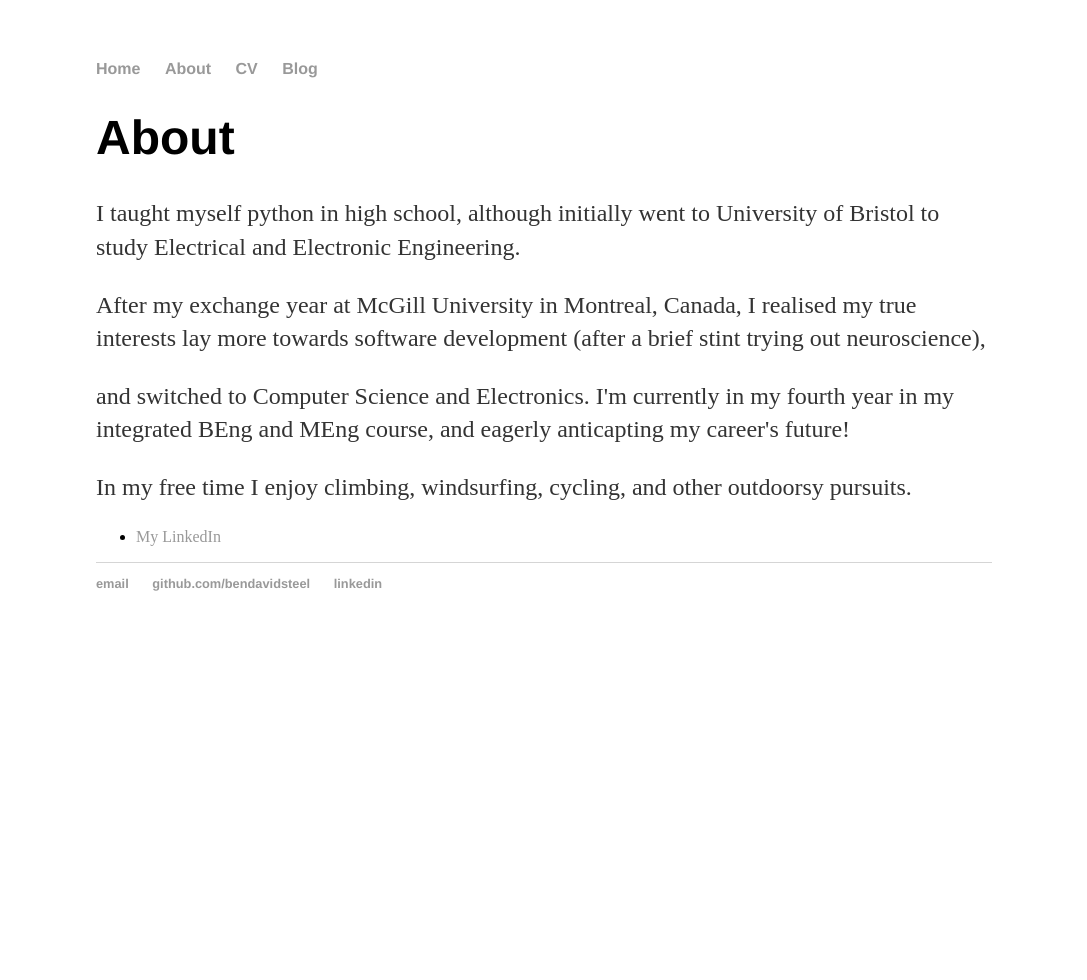
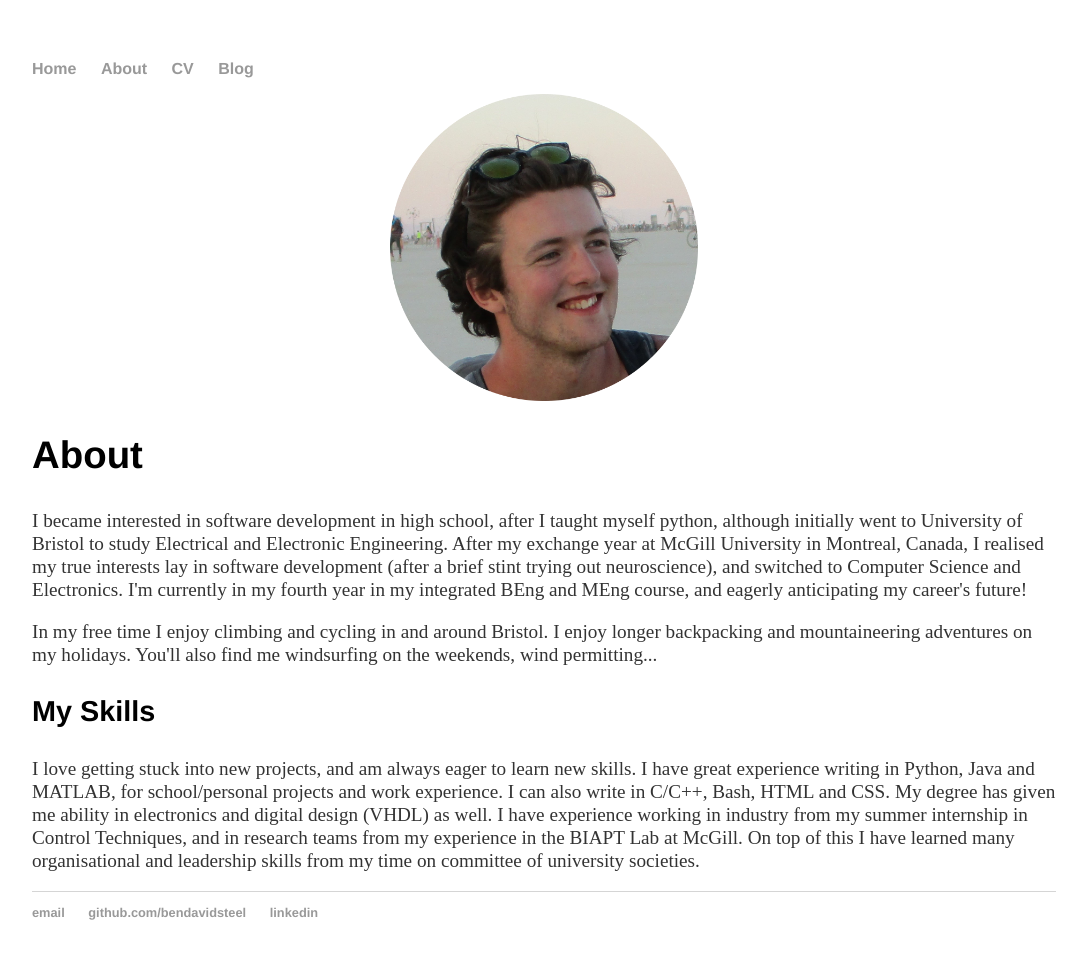
Before and after one commit to bendavidsteel/bendavidsteel.github.io, a Jekyll site: the page built from about/index.html, in a window 1280 px wide. Shown: the whole page, without its empty margins (96-1183 px from the left). Built offline with Jekyll 4.4.1, drawn with Linux system fonts in a browser that asks for light colours; before the commit the page ends 900 px from its top, so only the background shows below that.

Commit message:
Fleshed out home and about page

```diff
--- a/_layouts/default.html
+++ b/_layouts/default.html
@@ -18,7 +18,8 @@
 			</nav>
 			<div class="container">
 
-			{{ content }}
+
+				{{ content }}
 
 			</div><!-- /.container -->
 			<footer>
--- a/about/index.html
+++ b/about/index.html
@@ -1,15 +1,26 @@
 ---
 layout: default
-title: Ben Steel
+title: Ben Steel About Me
 ---
 <div class="about">
-			<h1>About</h1>
-			<p>I taught myself python in high school, although initially went to University of Bristol to study Electrical and Electronic Engineering.</p>
-      <p>After my exchange year at McGill University in Montreal, Canada, I realised my true interests lay more towards software development (after a brief stint trying out neuroscience),</p>
-      <p>and switched to Computer Science and Electronics. I'm currently in my fourth year in my integrated BEng and MEng course, and eagerly anticapting my career's future!</p>
-      <p>In my free time I enjoy climbing, windsurfing, cycling, and other outdoorsy pursuits.</p>
 
-			<ul class="contacts">
-				<li><a href="https://www.linkedin.com/in/ben-steel-9270b5126/">My LinkedIn</a></li>
-				</ul>
+	<img id="face-image" src="./face.png" alt="Me at the Burning Man Festival, NV, US" style="width:30%;">
+	<h2>About</h2>
+	<p>I became interested in software development in high school, after I taught myself python, although initially went to University of Bristol to study Electrical and Electronic Engineering.
+     After my exchange year at McGill University in Montreal, Canada, I realised my true interests lay in software development (after a brief stint trying out neuroscience),
+     and switched to Computer Science and Electronics. I'm currently in my fourth year in my integrated BEng and MEng course, and eagerly anticipating my career's future!
+	 </p>
+	<p>In my free time I enjoy climbing and cycling in and around Bristol. I enjoy longer backpacking and mountaineering adventures on my holidays.
+	You'll also find me windsurfing on the weekends, wind permitting...</p>
+
+	<h3>My Skills</h3>
+	<p>I love getting stuck into new projects, and am always eager to learn new skills.
+	I have great experience writing in Python, Java and MATLAB, for school/personal projects and work experience.
+	I can also write in C/C++, Bash, HTML and CSS.
+	My degree has given me ability in electronics and digital design (VHDL) as well.
+	I have experience working in industry from my summer internship in Control Techniques,
+	and in research teams from my experience in the BIAPT Lab at McGill.
+	On top of this I have learned many organisational and leadership skills from my
+	time on committee of university societies.
+
 </div>
--- a/css/main.css
+++ b/css/main.css
@@ -1,6 +1,6 @@
 body {
     margin: 60px auto;
-    width: 70%;
+    width: 80%;
 }
 nav ul, footer ul {
     font-family:'Helvetica', 'Arial', 'Sans-Serif';
@@ -19,13 +19,32 @@ a {
 a:hover {
     text-decoration: underline;
 }
-h1 {
-    font-size: 3em;
+h1,
+h2,
+h3,
+h4 {
     font-family:'Helvetica', 'Arial', 'Sans-Serif';
 }
+
+h1 {
+	font-size: 3em;
+}
+
+h2 {
+	font-size: 2.4em;
+}
+
+h3 {
+	font-size: 1.8em;
+}
+
+h4 {
+	font-size: 1.2em;
+}
+
 p {
-    font-size: 1.5em;
-    line-height: 1.4em;
+    font-size: 1.2em;
+    line-height: 1.2em;
     color: #333;
 }
 footer {
@@ -41,3 +60,31 @@ ul.posts {
 ul.posts li {
     list-style: none;
 }
+
+.banner {
+    position: relative;
+    text-align: center;
+    color: white;
+	width: 100%;
+}
+
+#face-image {
+	position: relative;
+    text-align: center;
+    color: white;
+	width: 100%;
+	display: block;
+    margin-left: auto;
+    margin-right: auto;
+}
+
+.text-banner {
+    position: absolute;
+    top: 50%;
+    left: 50%;
+    transform: translate(-50%, -50%);
+}
+
+#name-banner {
+	color: black;
+}
```
Also changed, not shown: index.html (+8 -2 lines), about/face.png (added), mountains.jpg (added).
